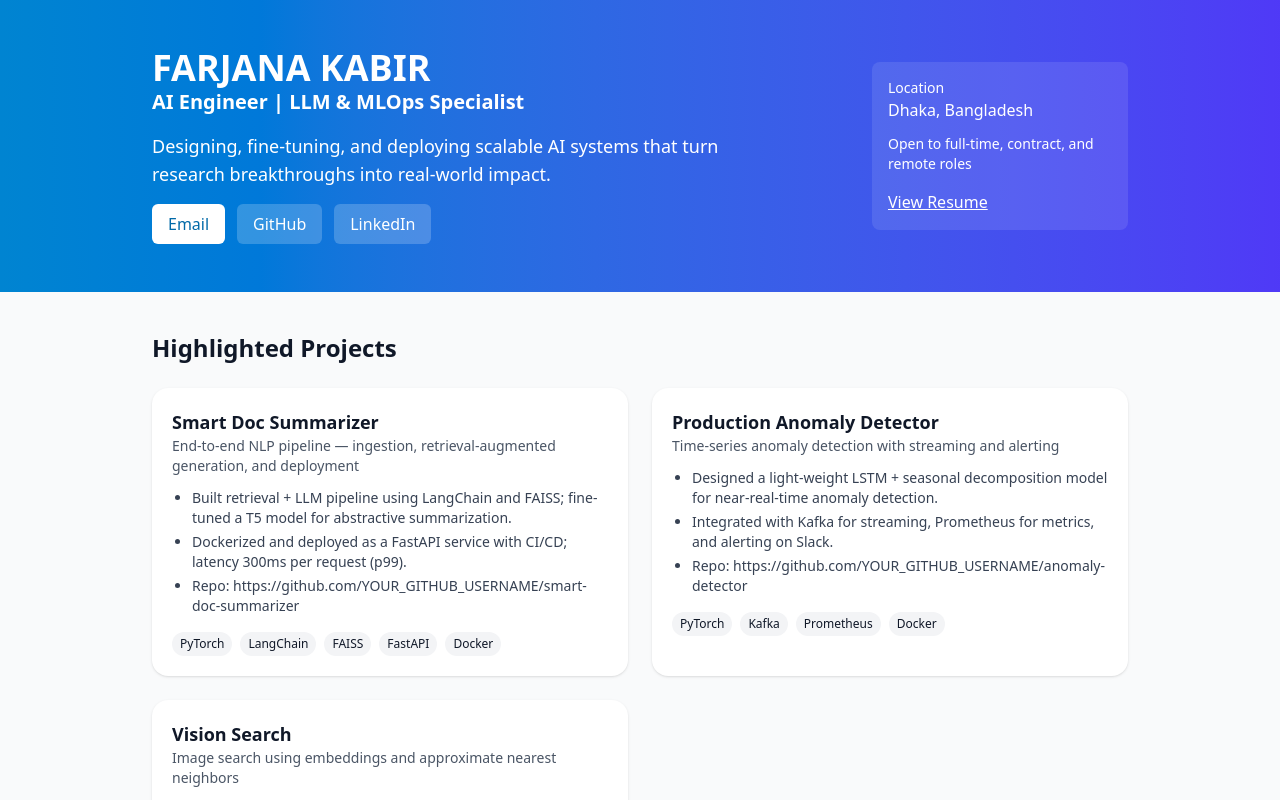
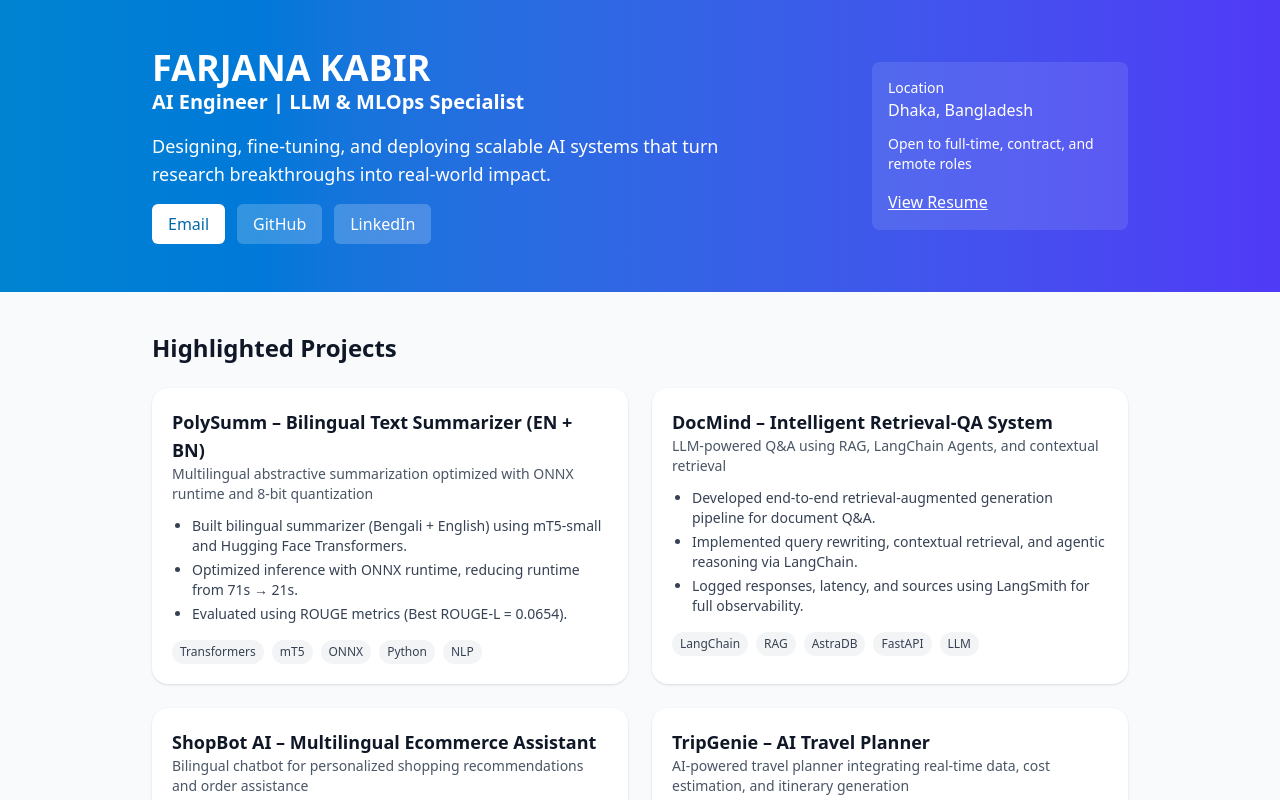
Before and after one commit to noname-mt/portfolio, a React (Vite) app: page / in a window 1280 px wide. Shown: the top 800 px of the page. Built offline with nearby package versions, Linux system fonts and the light colour scheme.

Commit message:
Projects Section Modified

```diff
--- a/src/App.tsx
+++ b/src/App.tsx
@@ -7,37 +7,91 @@ type Project = {
   tags: string[]
 }
 
+// const PROJECTS: Project[] = [
+//   {
+//     title: 'Smart Doc Summarizer',
+//     subtitle: 'End-to-end NLP pipeline — ingestion, retrieval-augmented generation, and deployment',
+//     bullets: [
+//       'Built retrieval + LLM pipeline using LangChain and FAISS; fine-tuned a T5 model for abstractive summarization.',
+//       'Dockerized and deployed as a FastAPI service with CI/CD; latency 300ms per request (p99).',
+//       'Repo: https://github.com/YOUR_GITHUB_USERNAME/smart-doc-summarizer'
+//     ],
+//     tags: ['PyTorch', 'LangChain', 'FAISS', 'FastAPI', 'Docker']
+//   },
+//   {
+//     title: 'Production Anomaly Detector',
+//     subtitle: 'Time-series anomaly detection with streaming and alerting',
+//     bullets: [
+//       'Designed a light-weight LSTM + seasonal decomposition model for near-real-time anomaly detection.',
+//       'Integrated with Kafka for streaming, Prometheus for metrics, and alerting on Slack.',
+//       'Repo: https://github.com/YOUR_GITHUB_USERNAME/anomaly-detector'
+//     ],
+//     tags: ['PyTorch', 'Kafka', 'Prometheus', 'Docker']
+//   },
+//   {
+//     title: 'Vision Search',
+//     subtitle: 'Image search using embeddings and approximate nearest neighbors',
+//     bullets: [
+//       'Built image encoder using contrastive learning; indexed embeddings with Annoy for fast nearest-neighbor search.',
+//       'Demo: hosted Hugging Face Space (link) and GitHub repo.',
+//     ],
+//     tags: ['PyTorch', 'Annoy', 'Hugging Face']
+//   }
+// ]
+
 const PROJECTS: Project[] = [
   {
-    title: 'Smart Doc Summarizer',
-    subtitle: 'End-to-end NLP pipeline — ingestion, retrieval-augmented generation, and deployment',
+    title: 'PolySumm – Bilingual Text Summarizer (EN + BN)',
+    subtitle: 'Multilingual abstractive summarization optimized with ONNX runtime and 8-bit quantization',
     bullets: [
-      'Built retrieval + LLM pipeline using LangChain and FAISS; fine-tuned a T5 model for abstractive summarization.',
-      'Dockerized and deployed as a FastAPI service with CI/CD; latency 300ms per request (p99).',
-      'Repo: https://github.com/YOUR_GITHUB_USERNAME/smart-doc-summarizer'
+      'Built bilingual summarizer (Bengali + English) using mT5-small and Hugging Face Transformers.',
+      'Optimized inference with ONNX runtime, reducing runtime from 71s → 21s.',
+      'Evaluated using ROUGE metrics (Best ROUGE-L = 0.0654).',
     ],
-    tags: ['PyTorch', 'LangChain', 'FAISS', 'FastAPI', 'Docker']
+    tags: ['Transformers', 'mT5', 'ONNX', 'Python', 'NLP']
   },
   {
-    title: 'Production Anomaly Detector',
-    subtitle: 'Time-series anomaly detection with streaming and alerting',
+    title: 'DocMind – Intelligent Retrieval-QA System',
+    subtitle: 'LLM-powered Q&A using RAG, LangChain Agents, and contextual retrieval',
     bullets: [
-      'Designed a light-weight LSTM + seasonal decomposition model for near-real-time anomaly detection.',
-      'Integrated with Kafka for streaming, Prometheus for metrics, and alerting on Slack.',
-      'Repo: https://github.com/YOUR_GITHUB_USERNAME/anomaly-detector'
+      'Developed end-to-end retrieval-augmented generation pipeline for document Q&A.',
+      'Implemented query rewriting, contextual retrieval, and agentic reasoning via LangChain.',
+      'Logged responses, latency, and sources using LangSmith for full observability.',
     ],
-    tags: ['PyTorch', 'Kafka', 'Prometheus', 'Docker']
+    tags: ['LangChain', 'RAG', 'AstraDB', 'FastAPI', 'LLM']
   },
   {
-    title: 'Vision Search',
-    subtitle: 'Image search using embeddings and approximate nearest neighbors',
+    title: 'ShopBot AI – Multilingual Ecommerce Assistant',
+    subtitle: 'Bilingual chatbot for personalized shopping recommendations and order assistance',
     bullets: [
-      'Built image encoder using contrastive learning; indexed embeddings with Annoy for fast nearest-neighbor search.',
-      'Demo: hosted Hugging Face Space (link) and GitHub repo.',
+      'Built bilingual (EN + BN) ecommerce chatbot using FastAPI + NLP.',
+      'Integrated with live product database for real-time recommendations.',
+      'Dockerized and deployed via AWS EC2 with CI/CD using GitHub Actions.',
     ],
-    tags: ['PyTorch', 'Annoy', 'Hugging Face']
-  }
-]
+    tags: ['FastAPI', 'Docker', 'AWS EC2', 'NLP', 'CI/CD']
+  },
+  {
+    title: 'TripGenie – AI Travel Planner',
+    subtitle: 'AI-powered travel planner integrating real-time data, cost estimation, and itinerary generation',
+    bullets: [
+      'Developed intelligent trip planner using Python and LangChain with live weather & activity APIs.',
+      'Generated personalized itineraries with total expense estimation and summary output.',
+      'Delivered end-to-end trip insights combining multiple real-time data sources.',
+    ],
+    tags: ['Python', 'LangChain', 'APIs', 'AI Agent']
+  },
+  {
+    title: 'MediLingua – AI Health Assistant (EN + BN)',
+    subtitle: 'Bilingual medical Q&A system fine-tuned with LoRA for efficient inference',
+    bullets: [
+      'Built multilingual health assistant using Llama-3.2-3B-Instruct (Unsloth) with LoRA fine-tuning.',
+      'Enabled automatic language detection (EN + BN) and trained on medical QA datasets.',
+      'Deployed as lightweight FastAPI service (validation loss: 0.74).',
+    ],
+    tags: ['Llama-3.2', 'LoRA', 'FastAPI', 'Groq API', 'NLP']
+  },
+];
+
 
 const TECH = ['Python', 'PyTorch', 'LangChain', 'Hugging Face', 'Transformers', 'TensorFlow', 'FastAPI', 'Docker', 'Kubernetes', 'CI/CD', 'SQL', 'Git', 'Prometheus']
 
@@ -73,11 +127,10 @@ export default function App(): React.JSX.Element {
       <main className="max-w-5xl mx-auto px-6 py-10">
   <section>
     <h2 className="text-2xl font-bold">Highlighted Projects</h2>
-          {/* <p className="mt-2 text-sm text-gray-600">3 selected projects that show full-stack ML + deployment skills.</p> */}
 
     <div className="mt-6 grid gap-6 grid-cols-1 md:grid-cols-2">
       {PROJECTS.map((p) => (
-              <article key={p.title} className="bg-white rounded-2xl shadow p-5">
+        <article key={p.title} className="bg-white rounded-2xl shadow p-5 hover:shadow-lg transition-all duration-300">
           <h3 className="text-lg font-semibold">{p.title}</h3>
           <p className="text-sm text-gray-600">{p.subtitle}</p>
           <ul className="mt-3 list-disc pl-5 text-sm space-y-1 text-gray-700">
@@ -87,7 +140,12 @@ export default function App(): React.JSX.Element {
           </ul>
           <div className="mt-4 flex flex-wrap gap-2">
             {p.tags.map((t) => (
-                    <span key={t} className="text-xs bg-gray-100 px-2 py-1 rounded-full">{t}</span>
+              <span
+                key={t}
+                className="text-xs bg-gray-100 px-2 py-1 rounded-full text-gray-700 font-medium"
+              >
+                {t}
+              </span>
             ))}
           </div>
         </article>
```
Lines whose indentation alone changed are shown as unchanged.
